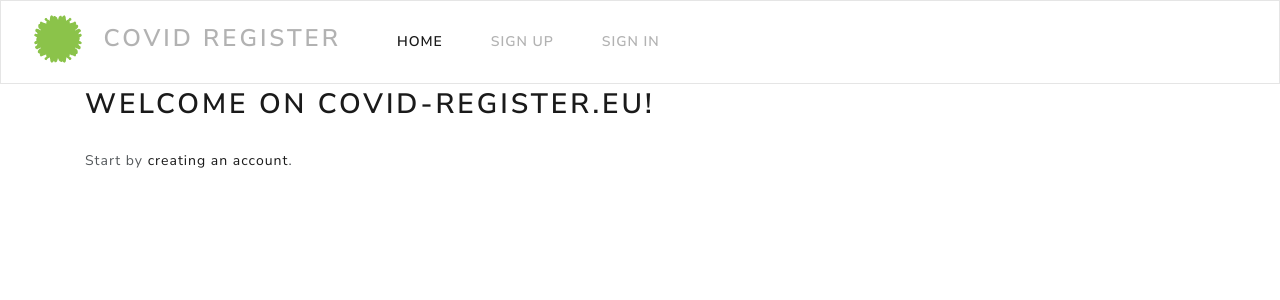
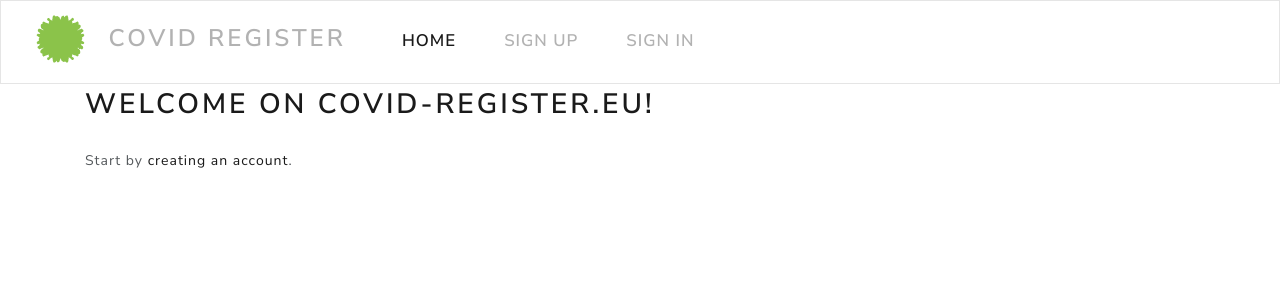
Before and after one commit to rattletat/covid-register.eu, a Django app: page / in a window 1280 px wide. Shown: the top 300 px of the page. Run offline with Django 3.2, Linux system fonts and the light colour scheme; parts of the project's set-up code (start-up, migrations or seed data) failed here and were passed over; some libraries are stand-ins or nearby versions.

Commit message:
Fix image

```diff
--- a/covidregister/static/css/project.css
+++ b/covidregister/static/css/project.css
@@ -1,10 +1,17 @@
 /* These styles are generated from project.scss. */
+
+.img-responsive {
+    height: 55px;
+    width: 55px;
+    padding-bottom: 5px;
+    margin-right: 15px;
+}
 
 /* Decrease navbar height */
 .navbar {
     padding-top: 0.25rem; /* 0px does not look good on small screens */
     padding-bottom: 0.25rem;
-    font-size: 1em; /* Just because I am using big size font */
+    font-size: 1.2em; /* Just because I am using big size font */
     line-height: 1em;
 }
 
@@ -60,14 +67,6 @@ span.select2-selection__placeholder {
 /*     padding: 0; */
 /* } */
 
-.img-responsive {
-    /* display: block; */
-    height: 55px;
-    width: auto;
-    padding-bottom: 5px;
-    margin-right: 15px;
-}
-
 /* body { */
 /*     background: #eefffe !important; */
 /* } */
--- a/covidregister/templates/pages/home.html
+++ b/covidregister/templates/pages/home.html
@@ -1,7 +1,11 @@
 {% extends "base.html" %}
 
 {% block content %}
+
 <h2>Welcome on covid-register.eu!</h2>
+
 <br>
-Start by <a href="{% url 'account_signup' %}">creating an account</a>.
+
+Start by <a href="{% url "account_signup" %}">creating an account</a>.
+
 {% endblock %}
```
